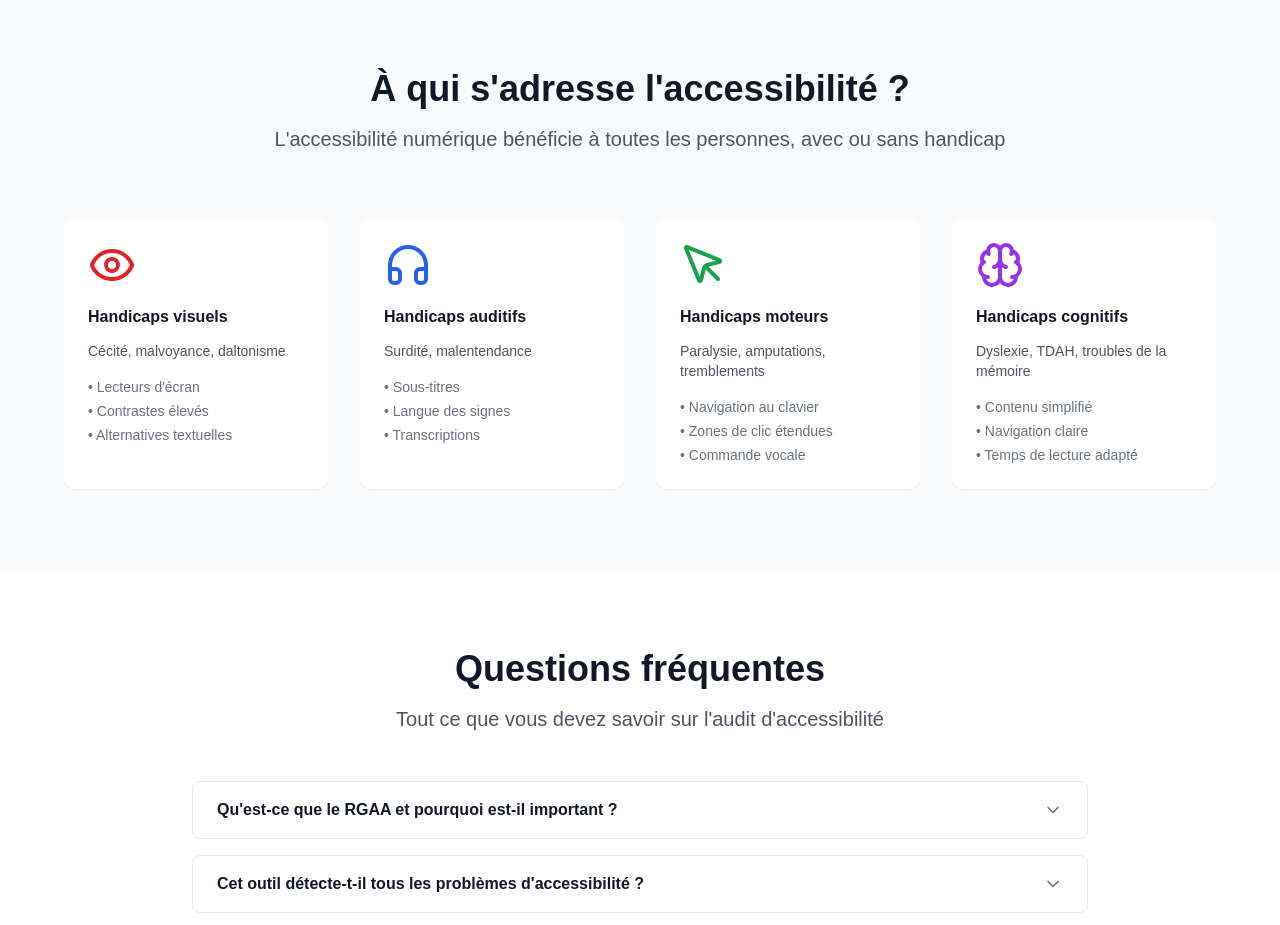
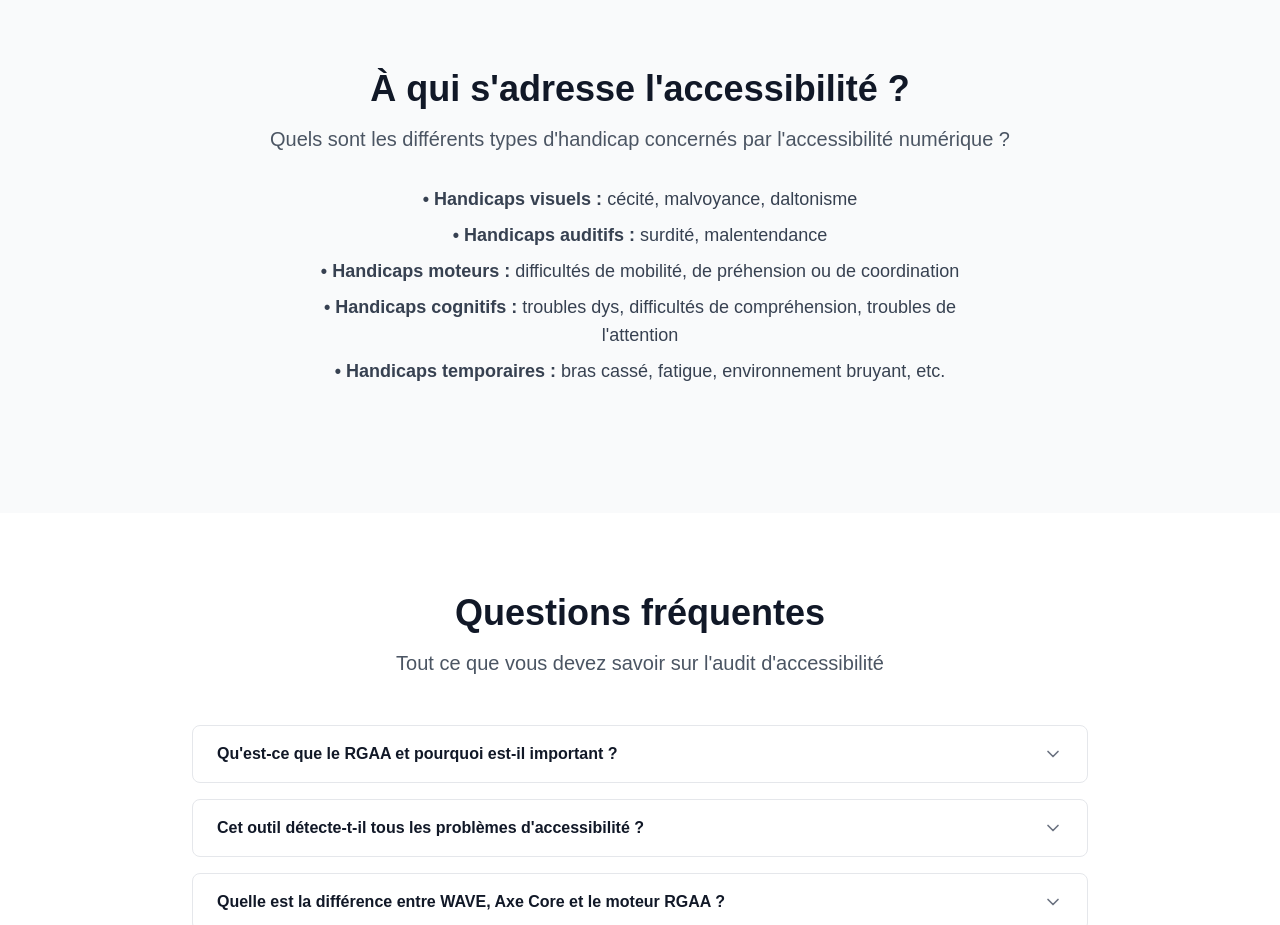
Before and after one commit to Beloic/rgaa-audit, a Next.js app: page / in a window 1280 px wide. Shown: the part 1520-2445 px from the top of the page. Built offline with nearby package versions, Linux system fonts and the light colour scheme.

Commit message:
Contenu éducatif : remplacement du texte sur l'accessibilité par une liste des types d'handicap

```diff
--- a/src/app/page.tsx
+++ b/src/app/page.tsx
@@ -475,55 +475,16 @@ export default function HomePage() {
                   <h2 id="disabilities-types-heading" className="text-3xl md:text-4xl font-bold text-center text-gray-900 mb-4">
                     À qui s'adresse l'accessibilité ?
                   </h2>
-                  <p className="text-xl text-gray-600 text-center max-w-3xl mx-auto mb-16">
-                    L'accessibilité numérique bénéficie à toutes les personnes, avec ou sans handicap
+                  <p className="text-xl text-gray-600 text-center max-w-3xl mx-auto mb-8">
+                    Quels sont les différents types d'handicap concernés par l'accessibilité numérique&nbsp;?
                   </p>
-
-                  <div className="grid md:grid-cols-2 lg:grid-cols-4 gap-8">
-                    <article className="bg-white p-6 rounded-xl shadow-sm hover:shadow-md transition-shadow">
-                      <Eye className="w-12 h-12 text-red-600 mb-4" aria-hidden="true" />
-                      <h3 className="font-semibold text-gray-900 mb-3">Handicaps visuels</h3>
-                      <p className="text-gray-600 text-sm mb-4">Cécité, malvoyance, daltonisme</p>
-                      <ul className="text-sm text-gray-500 space-y-1">
-                        <li>• Lecteurs d'écran</li>
-                        <li>• Contrastes élevés</li>
-                        <li>• Alternatives textuelles</li>
-                      </ul>
-                    </article>
-
-                    <article className="bg-white p-6 rounded-xl shadow-sm hover:shadow-md transition-shadow">
-                      <Headphones className="w-12 h-12 text-blue-600 mb-4" aria-hidden="true" />
-                      <h3 className="font-semibold text-gray-900 mb-3">Handicaps auditifs</h3>
-                      <p className="text-gray-600 text-sm mb-4">Surdité, malentendance</p>
-                      <ul className="text-sm text-gray-500 space-y-1">
-                        <li>• Sous-titres</li>
-                        <li>• Langue des signes</li>
-                        <li>• Transcriptions</li>
-                      </ul>
-                    </article>
-
-                    <article className="bg-white p-6 rounded-xl shadow-sm hover:shadow-md transition-shadow">
-                      <MousePointer className="w-12 h-12 text-green-600 mb-4" aria-hidden="true" />
-                      <h3 className="font-semibold text-gray-900 mb-3">Handicaps moteurs</h3>
-                      <p className="text-gray-600 text-sm mb-4">Paralysie, amputations, tremblements</p>
-                      <ul className="text-sm text-gray-500 space-y-1">
-                        <li>• Navigation au clavier</li>
-                        <li>• Zones de clic étendues</li>
-                        <li>• Commande vocale</li>
-                      </ul>
-                    </article>
-
-                    <article className="bg-white p-6 rounded-xl shadow-sm hover:shadow-md transition-shadow">
-                      <Brain className="w-12 h-12 text-purple-600 mb-4" aria-hidden="true" />
-                      <h3 className="font-semibold text-gray-900 mb-3">Handicaps cognitifs</h3>
-                      <p className="text-gray-600 text-sm mb-4">Dyslexie, TDAH, troubles de la mémoire</p>
-                      <ul className="text-sm text-gray-500 space-y-1">
-                        <li>• Contenu simplifié</li>
-                        <li>• Navigation claire</li>
-                        <li>• Temps de lecture adapté</li>
-                      </ul>
-                    </article>
-                  </div>
+                  <ul className="text-lg text-gray-700 text-center max-w-2xl mx-auto mb-12 space-y-2">
+                    <li><strong>• Handicaps visuels&nbsp;:</strong> cécité, malvoyance, daltonisme</li>
+                    <li><strong>• Handicaps auditifs&nbsp;:</strong> surdité, malentendance</li>
+                    <li><strong>• Handicaps moteurs&nbsp;:</strong> difficultés de mobilité, de préhension ou de coordination</li>
+                    <li><strong>• Handicaps cognitifs&nbsp;:</strong> troubles dys, difficultés de compréhension, troubles de l'attention</li>
+                    <li><strong>• Handicaps temporaires&nbsp;:</strong> bras cassé, fatigue, environnement bruyant, etc.</li>
+                  </ul>
                 </div>
               </section>
 
```
